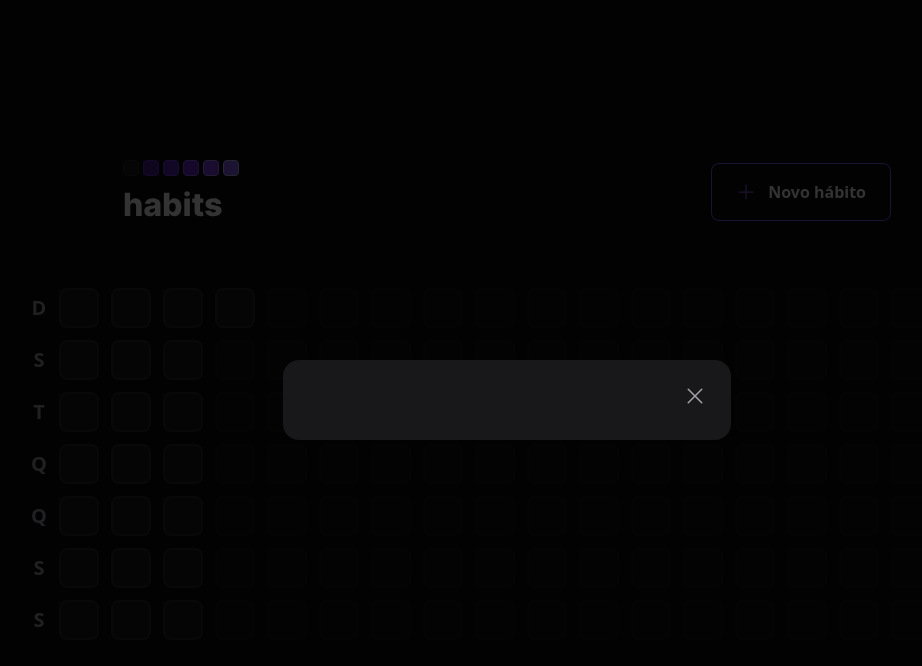
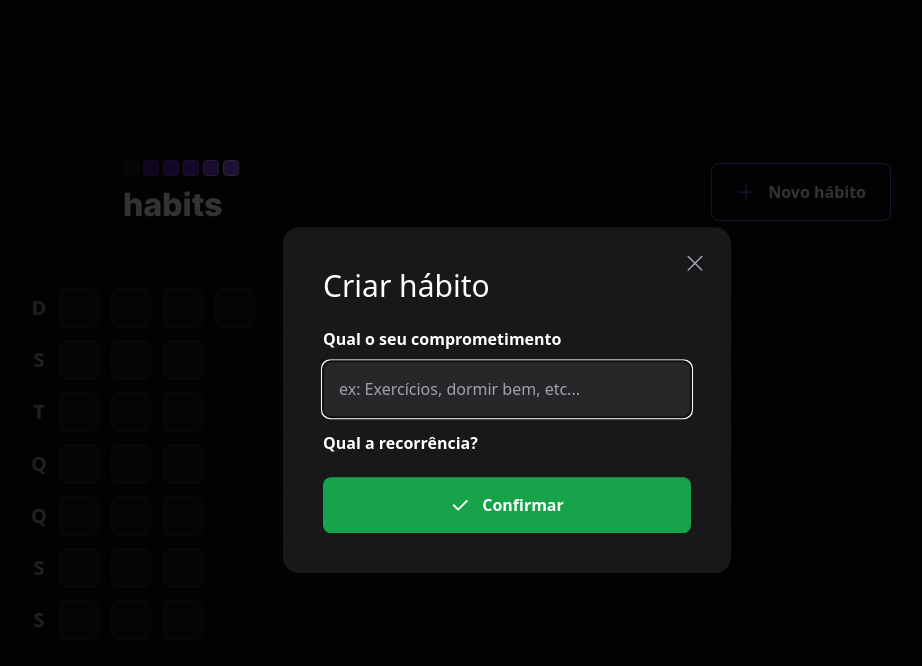
Before and after one commit to psnavega/habits, a React (Vite) app in the folder client/: page / in a window 1280 px wide. Both pictures are taken after a click on the button "Novo hábito". Shown: the top 666 px of the page, without its empty margins (133-1055 px from the left). Built offline with nearby package versions, Linux system fonts and the light colour scheme.

Commit message:
feat: create form at modal new Habit

```diff
--- a/client/src/components/Headers.tsx
+++ b/client/src/components/Headers.tsx
@@ -2,6 +2,7 @@ import logoImage from '../assets/logo.svg'
 import { Plus, X } from 'phosphor-react'
 import * as Dialog from '@radix-ui/react-dialog'
 import { useState } from 'react';
+import { NewHabitForm } from './newHabitForm';
 
 export function Header() {
     let [isModalOpen, setIsModalOpen] = useState(false)
@@ -31,6 +32,10 @@ export function Header() {
                 <Dialog.Close className='absolute right-6 top-6 text-zinc-400 hover:text-zinc-200'>
                   <X size={24} aria-label='Fechar'/>
                 </Dialog.Close>
+                <Dialog.Title className='text-3xl leading-tight text-white font-extra-bold'>
+                   Criar hábito
+                </Dialog.Title>
+                <NewHabitForm />
               </Dialog.Content>
             </Dialog.Portal>
           </Dialog.Root>
--- /dev/null
+++ b/client/src/components/newHabitForm.tsx
@@ -0,0 +1,26 @@
+import { Check } from "phosphor-react";
+
+export function NewHabitForm() {
+    return (
+        <form className='w-full flex flex-col mt-6'>
+            <label htmlFor='title' className='font-semibold leading-tight'>
+                Qual o seu comprometimento
+            </label>
+            <input
+                type='text'
+                id='title'
+                placeholder='ex: Exercícios, dormir bem, etc...'
+                autoFocus
+                className="p-4 rounded-lg mt-3 bg-zinc-800 text-white placeholder:text-zinc-400"
+            />
+            <label htmlFor="" className='font-semibold leading-tight mt-4'>
+                Qual a recorrência?
+            </label>
+
+            <button type='submit' className="mt-6 rounded-lg p-4 flex items-center justify-center gap-3 font-semibold bg-green-600 hover:bg-green-500">
+                <Check size={20} weight='bold'/>
+                Confirmar
+            </button>
+        </form>
+    )
+}
```
